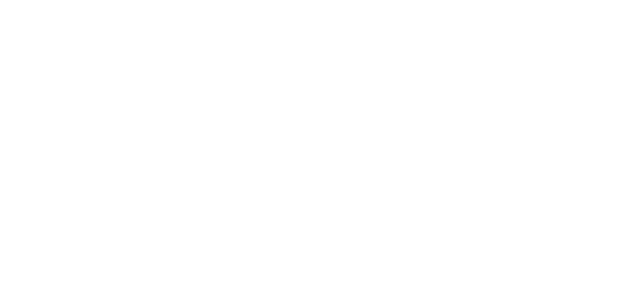
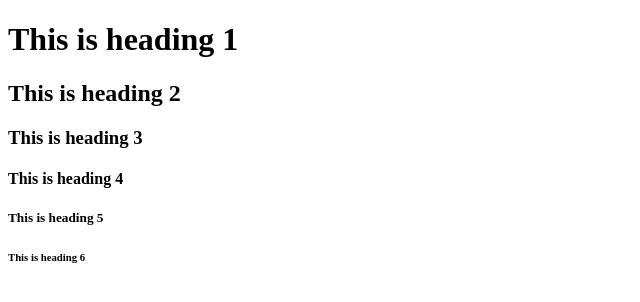
Before and after one commit to clintrf/myjournalpage, a plain HTML site: page index.html in a window 1280 px wide. Shown: the whole page, without its empty margins (0-640 px from the left). Drawn offline with Linux system fonts and the light colour scheme.

Commit message:
3rd commit

```diff
--- a/index.html
+++ b/index.html
@@ -5,5 +5,11 @@
   </head>
   <body>
     <title>Hello World!</title>
+    <h1>This is heading 1</h1>
+    <h2>This is heading 2</h2>
+    <h3>This is heading 3</h3>
+    <h4>This is heading 4</h4>
+    <h5>This is heading 5</h5>
+    <h6>This is heading 6</h6>
   </body>
 </html>
```
